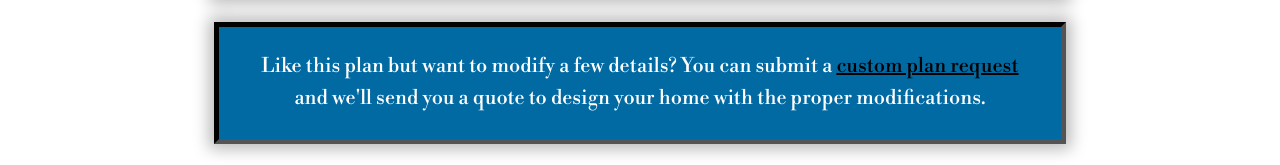
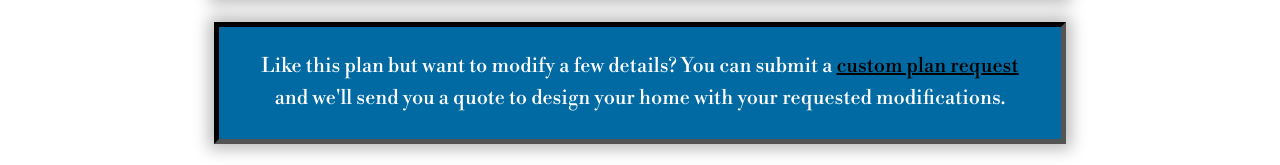
Before and after one commit to melxincognito/bp-design-next, a Next.js app: page /browsebpbystyle/cabin/1 in a window 1280 px wide. Shown: the part 884-1049 px from the top of the page. Built offline with nearby package versions, Linux system fonts and the light colour scheme.

Commit message:
fixed typos in modify plan container

```diff
--- a/pages/browsebpbystyle/cabin/[planNumber].js
+++ b/pages/browsebpbystyle/cabin/[planNumber].js
@@ -183,11 +183,11 @@ export default function CabinPlanDetails() {
           <Link href="/customplanrequest" passHref>
             <a style={{ color: "black", textDecoration: "underline" }}>
               {" "}
-              custom plan request{" "}
+              custom plan request
             </a>
-          </Link>
-          and we'll send you a quote to design your home with the proper
-          modifications.{" "}
+          </Link>{" "}
+          and we'll send you a quote to design your home with your requested
+          modifications.
         </Typography>
       </Box>
 
```
